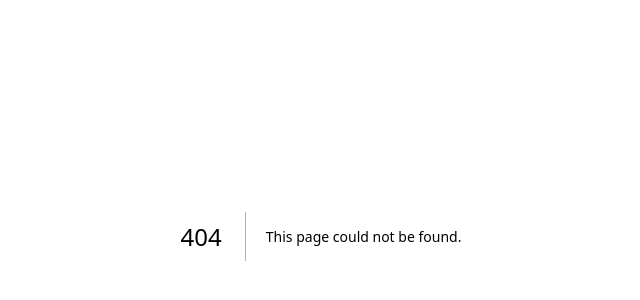
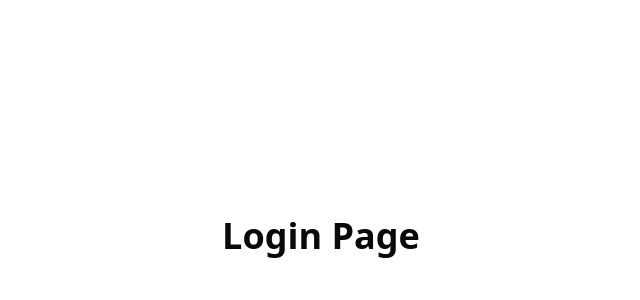
Before and after one commit to JoaoRajiv/agenda-med, a Next.js app: page /login in a window 1280 px wide. Before the commit this address had no page. Shown: the part 164-464 px from the top of the page, without its empty margins (319-959 px from the left). Built offline with nearby package versions, Linux system fonts and the light colour scheme.

Commit message:
feat: add login page component

```diff
--- /dev/null
+++ b/src/app/login/page.tsx
@@ -0,0 +1,9 @@
+const LoginPage = () => {
+  return (
+    <div className="flex h-screen items-center justify-center">
+      <h1 className="text-4xl font-bold">Login Page</h1>
+    </div>
+  );
+};
+
+export default LoginPage;
```
